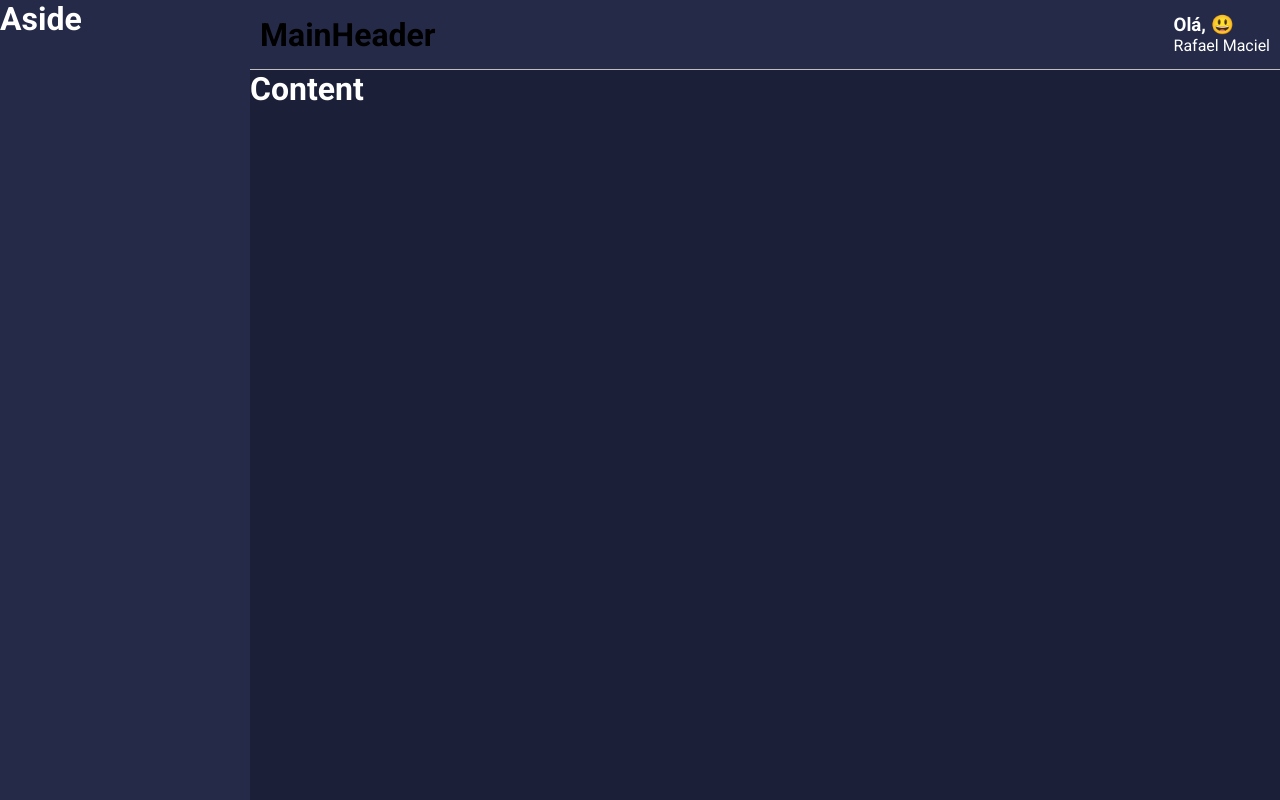
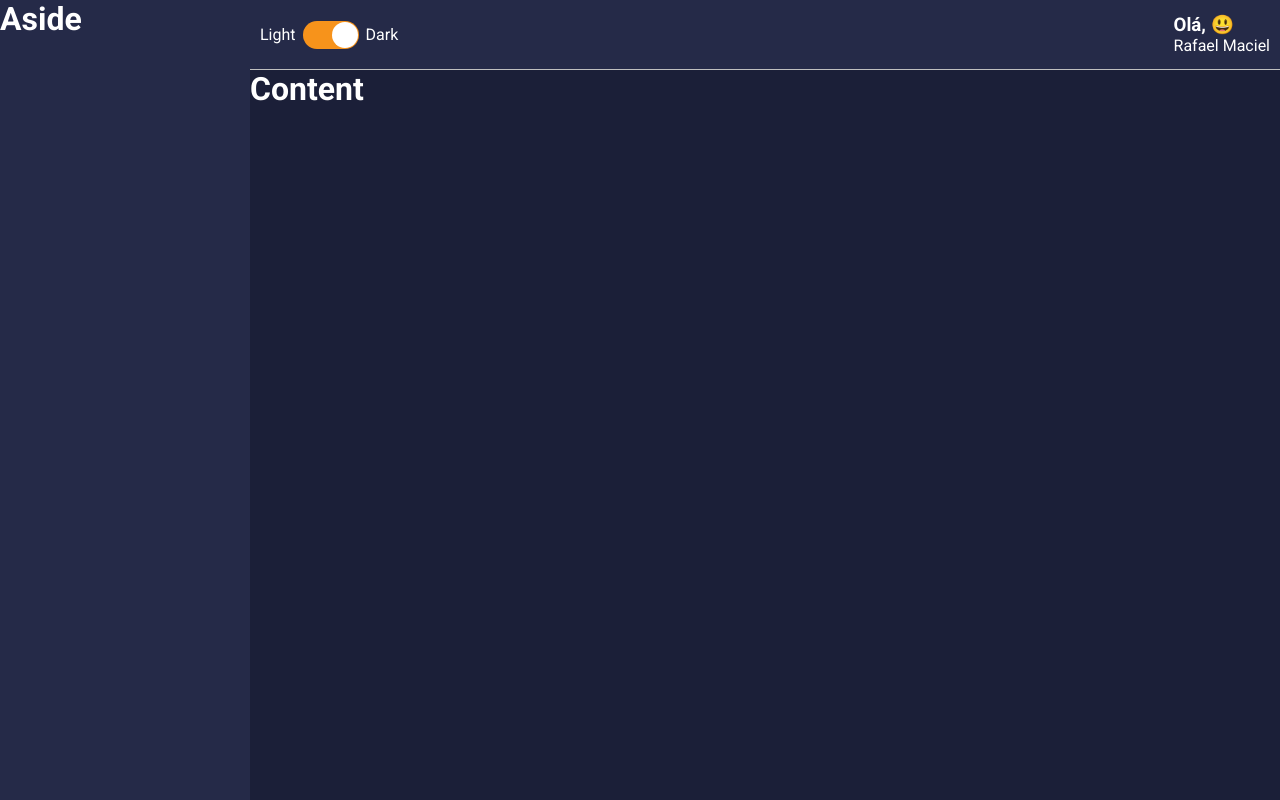
Before and after one commit to rafa-smaciel/application-type-script-dashboard, a React (Create React App) app: page /list/1 in a window 1280 px wide. Built offline with nearby package versions, Linux system fonts and the light colour scheme.

Commit message:
13. Creating the Toggle component

```diff
--- a/package.json
+++ b/package.json
@@ -14,6 +14,7 @@
     "react": "^17.0.2",
     "react-dom": "^17.0.2",
     "react-scripts": "5.0.0",
+    "react-switch": "^6.0.0",
     "styled-components": "^5.1.1",
     "typescript": "^4.5.5",
     "web-vitals": "^2.1.4",
--- a/src/components/MainHeader/index.tsx
+++ b/src/components/MainHeader/index.tsx
@@ -1,5 +1,6 @@
 import React, {useMemo} from 'react';
 
+import Toggle from '../../components/Toggle'
 import emojis from '../../utils/emojis'
 
 import {
@@ -17,7 +18,7 @@
     },[]);
     return (
         <Container>
-            <h1>MainHeader</h1>
+            <Toggle/>
 
             <Profile>
                 <Welcome>Olá, {emoji}</Welcome>
--- /dev/null
+++ b/src/components/Toggle/index.tsx
@@ -0,0 +1,19 @@
+import React from 'react';
+
+
+import { Container, ToggleLabel, ToggleSelector } from './styles';
+
+const Toggle: React.FC = () => (
+    <Container>
+        <ToggleLabel>Light</ToggleLabel>
+        <ToggleSelector
+            checked
+            uncheckedIcon={false}
+            checkedIcon={false}
+            onChange={() => console.log('mudou')}
+        />
+        <ToggleLabel>Dark</ToggleLabel>
+    </Container>
+)
+
+export default Toggle;
--- /dev/null
+++ b/src/components/Toggle/styles.ts
@@ -0,0 +1,20 @@
+import styled from 'styled-components';
+import Switch, { ReactSwitchProps } from 'react-switch';
+
+export const Container = styled.div`
+    display: flex;
+    align-items: center;
+`;
+
+export const ToggleLabel = styled.span`
+    color: ${props => props.theme.colors.white};
+`;
+
+export const ToggleSelector = styled(Switch).attrs<ReactSwitchProps>(
+    ({ theme }) => ({
+        onColor: theme.colors.info,
+        offColor: theme.colors.warning
+    })
+)<ReactSwitchProps>`
+    margin: 0 7px;
+`;
```
Also changed, not shown: 2 other files (tests, documents, lock files or other folders).
